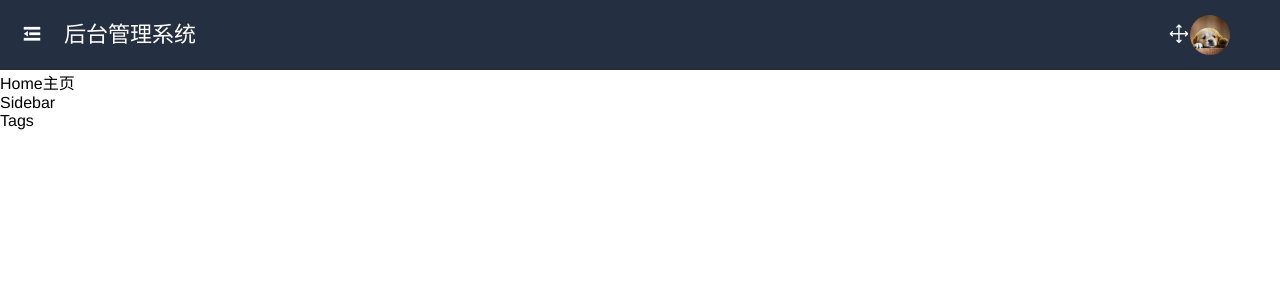
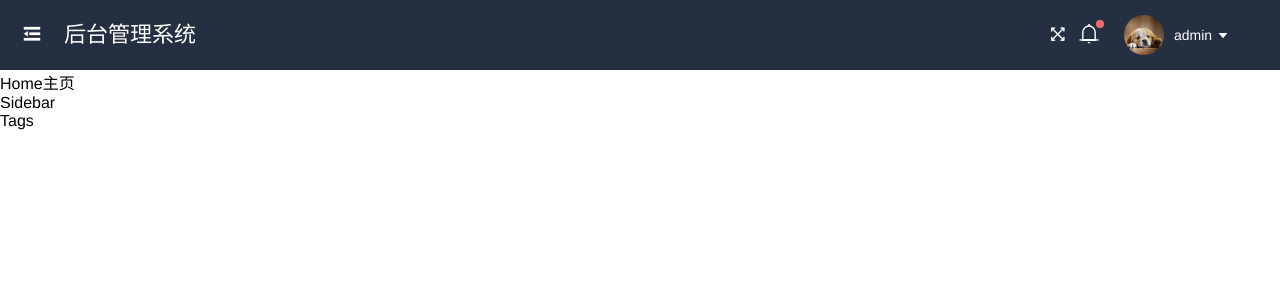
Before and after one commit to StarALiang/vue-background-management-system, a Vue app: page /#/home in a window 1280 px wide. Shown: the top 300 px of the page. Built offline with nearby package versions, Linux system fonts and the light colour scheme.

Commit message:
更新了主页页头部分

```diff
--- a/src/components/Header.vue
+++ b/src/components/Header.vue
@@ -9,12 +9,31 @@
     <div class="header-right">
       <div class="header-user-con">
         <!-- 全屏显示 -->
-        <div class="btn-fullsreen">
-          <i class="el-icon-rank"></i>
+        <div class="btn-fullscreen">
+          <el-tooltip effect="dark" :content="fullscreen?`取消全屏`:`全屏`" placement="bottom">
+            <i class="el-icon-rank"></i>
+          </el-tooltip>
+        </div>
+        <!-- 消息中心 -->
+        <div class="btn-bell">
+          <el-tooltip effect="dark" :content="message?`有${message}条未读消息`:`消息中心`" placement="bottom">
+            <i class="el-icon-bell"></i>
+          </el-tooltip>
+          <span class="btn-bell-badge" v-if="message"></span>
         </div>
         <div class="user-avator">
           <img src="../assets/img/img.jpg" />
         </div>
+        <el-dropdown class="user-name" trigger="click">
+          <span class="el-dropdown-link">
+            {{username}}
+            <i class="el-icon-caret-bottom"></i>
+          </span>
+          <el-dropdown-menu slot="dropdown">
+            <el-dropdown-item>项目仓库</el-dropdown-item>
+            <el-dropdown-item divided command="loginout">退出登录</el-dropdown-item>
+          </el-dropdown-menu>
+        </el-dropdown>
       </div>
     </div>
   </div>
@@ -26,7 +45,10 @@ export default {
   props: {},
   data() {
     return {
-      collapse: false
+      collapse: false,
+      fullscreen: false,
+      message: 2,
+      username: 'admin'
     };
   },
   watch: {},
@@ -68,16 +90,46 @@ export default {
       display: flex;
       height: 70px;
       align-items: center;
+      .btn-fullscreen {
+        transform: rotate(45deg);
+        cursor: pointer;
+      }
+      .btn-bell {
+        position: relative;
+        width: 30px;
+        height: 30px;
+        cursor: pointer;
+        line-height: 30px;
+        text-align: center;
+        margin-left: 6px;
+        .btn-bell-badge {
+          position: absolute;
+          right: 0;
+          top: -2;
+          width: 8px;
+          height: 8px;
+          border-radius: 4px;
+          background-color: #f56c6c;
+        }
+      }
       .user-avator {
         width: 40px;
         height: 40px;
         border-radius: 50%;
+        margin-left: 20px;
         overflow: hidden;
         img {
           width: 100%;
           height: 100%;
         }
       }
+      .user-name {
+        margin-left: 10px;
+        .el-dropdown-link {
+          color: #fff;
+          cursor: pointer;
+        }
+      }
     }
   }
 }
```
